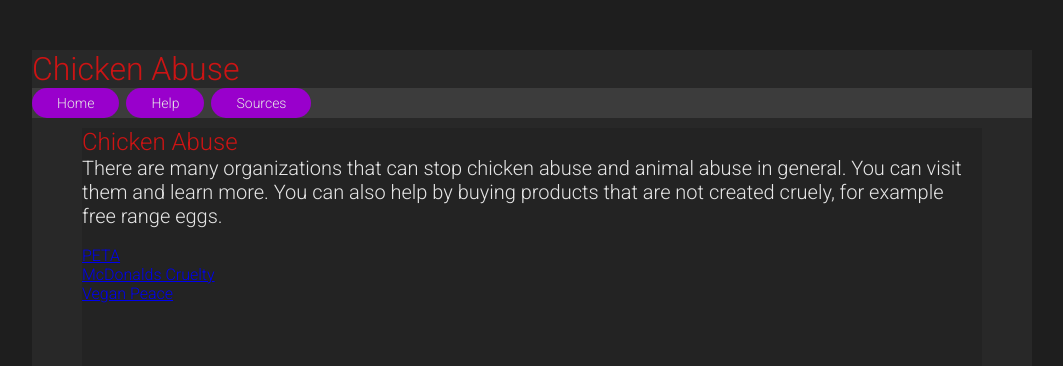
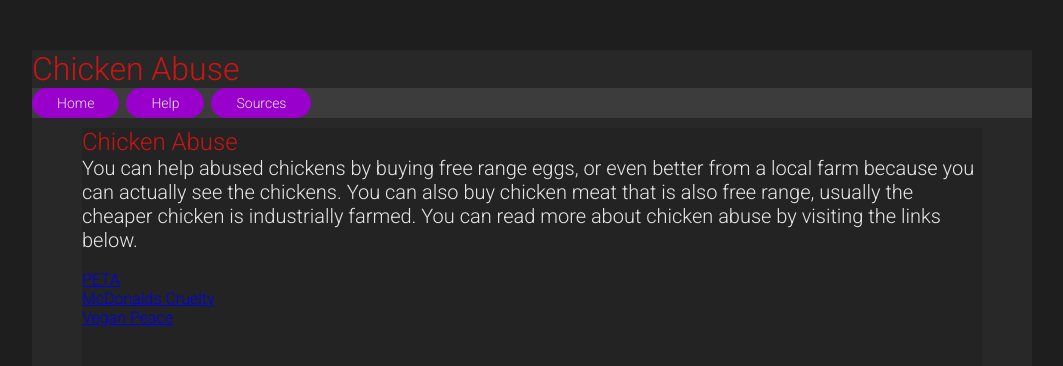
Before and after one commit to chickenabuse/chickenabuse.github.io, a plain HTML site: page help.html in a window 1280 px wide. Shown: the whole page, without its empty margins (108-1171 px from the left). Drawn offline with Linux system fonts and the light colour scheme.

Commit message:
Update help.html

```diff
--- a/help.html
+++ b/help.html
@@ -30,7 +30,7 @@
 
 				<h2>Chicken Abuse</h2>
 
-				<p>There are many organizations that can stop chicken abuse and animal abuse in general. You can visit them and learn more. You can also help by buying products that are not created cruely, for example free range eggs.</p>
+				<p>You can help abused chickens by buying free range eggs, or even better from a local farm because you can actually see the chickens. You can also buy chicken meat that is also free range, usually the cheaper chicken is industrially farmed. You can read more about chicken abuse by visiting the links below.</p>
 
 				<br>
 				<a target="_blank" href="https://www.peta.org/issues/animals-used-for-food/animals-used-food-factsheets/poultry-eggs-industries-abuse-chickens/">PETA</a>
```
